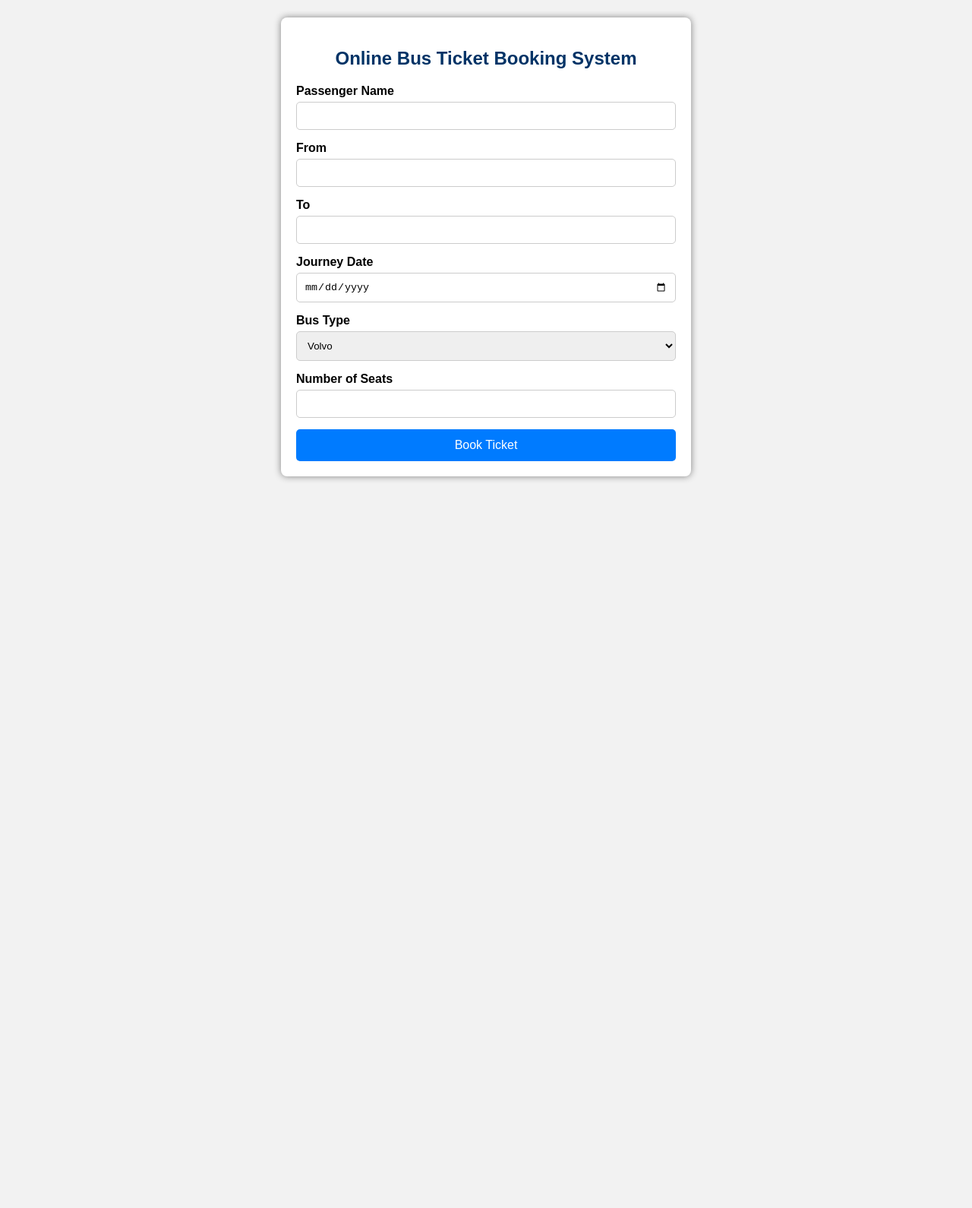
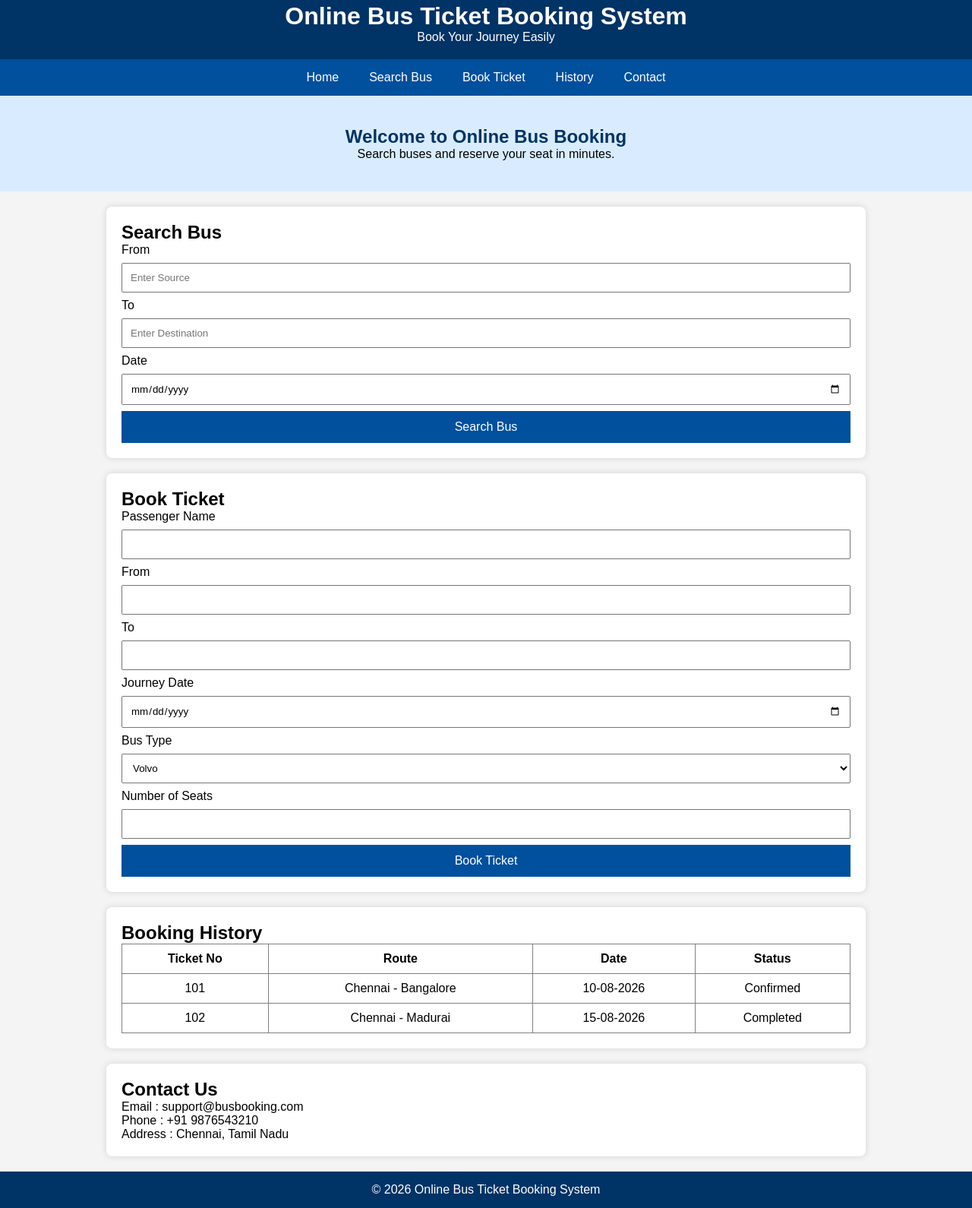
Before and after one commit to vgngfyuhk/CSA4305-Mathusri-P-192311363, a plain HTML site: page IP-Lab/EX NO10.html in a window 1280 px wide. Shown: the part 17-1607 px from the top of the page at 76% size. Before the commit the page ends 800 px from the top, so only its background shows below. Drawn offline with Linux system fonts and the light colour scheme.

Commit message:
Revamp Online Bus Ticket Booking HTML structure
Updated the HTML structure and styles for the Online Bus Ticket Booking system. Added navigation, hero section, and booking history.

```diff
--- a/IP-Lab/EX NO10.html
+++ b/IP-Lab/EX NO10.html
@@ -6,87 +6,133 @@
 <title>Online Bus Ticket Booking</title>
 
 <style>
+*{
+    margin:0;
+    padding:0;
+    box-sizing:border-box;
+    font-family:Arial,sans-serif;
+}
+
 body{
-    font-family:Arial,sans-serif;
-    background:#f2f2f2;
-    margin:0;
+    background:#f4f4f4;
+}
+
+header{
+    background:#003366;
+    color:white;
+    padding:20px;
+    text-align:center;
+}
+
+nav{
+    background:#00509E;
+    display:flex;
+    justify-content:center;
+    flex-wrap:wrap;
+}
+
+nav a{
+    color:white;
+    text-decoration:none;
+    padding:15px 20px;
+}
+
+nav a:hover{
+    background:#003366;
+}
+
+.hero{
+    background:#d9ecff;
+    text-align:center;
+    padding:40px;
+}
+
+.hero h2{
+    color:#003366;
 }
 
 .container{
-    max-width:500px;
-    margin:40px auto;
+    width:90%;
+    max-width:1000px;
+    margin:auto;
+}
+
+section{
     background:white;
+    margin:20px 0;
     padding:20px;
     border-radius:8px;
-    box-shadow:0 0 10px gray;
-}
-
-h2{
-    text-align:center;
-    color:#003366;
-}
-
-label{
-    font-weight:bold;
+    box-shadow:0 0 8px lightgray;
 }
 
 input,select{
     width:100%;
     padding:10px;
-    margin-top:5px;
-    margin-bottom:15px;
-    border:1px solid #ccc;
-    border-radius:5px;
-    box-sizing:border-box;
+    margin:8px 0;
 }
 
 button{
-    width:100%;
-    padding:12px;
-    background:#007BFF;
+    background:#00509E;
     color:white;
     border:none;
-    border-radius:5px;
+    padding:12px;
+    width:100%;
+    cursor:pointer;
     font-size:16px;
-    cursor:pointer;
 }
 
 button:hover{
-    background:#0056b3;
+    background:#003366;
+}
+
+table{
+    width:100%;
+    border-collapse:collapse;
+}
+
+table,th,td{
+    border:1px solid gray;
+}
+
+th,td{
+    padding:10px;
+    text-align:center;
+}
+
+footer{
+    background:#003366;
+    color:white;
+    text-align:center;
+    padding:15px;
 }
 
 @media(max-width:600px){
-.container{
-margin:15px;
+nav{
+flex-direction:column;
 }
 }
 </style>
 
 <script>
-function bookTicket()
-{
+function bookTicket(){
+
 var name=document.getElementById("name").value;
 var from=document.getElementById("from").value;
 var to=document.getElementById("to").value;
 var date=document.getElementById("date").value;
 var bus=document.getElementById("bus").value;
-var seats=document.getElementById("seats").value;
 
-if(name==""||from==""||to==""||date==""||seats=="")
-{
-alert("Please fill all fields");
+if(name==""||from==""||to==""||date==""){
+alert("Please fill all details.");
 return;
 }
 
-alert(
-"Ticket Booked Successfully!\n\n"+
-"Passenger : "+name+
-"\nFrom : "+from+
-"\nTo : "+to+
-"\nJourney Date : "+date+
-"\nBus Type : "+bus+
-"\nSeats : "+seats
-);
+alert("Ticket Booked Successfully!\n\nPassenger: "+name+
+"\nFrom: "+from+
+"\nTo: "+to+
+"\nDate: "+date+
+"\nBus Type: "+bus);
+
 }
 </script>
 
@@ -94,9 +140,45 @@ alert(
 
 <body>
 
+<header>
+<h1>Online Bus Ticket Booking System</h1>
+<p>Book Your Journey Easily</p>
+</header>
+
+<nav>
+<a href="#home">Home</a>
+<a href="#search">Search Bus</a>
+<a href="#booking">Book Ticket</a>
+<a href="#history">History</a>
+<a href="#contact">Contact</a>
+</nav>
+
+<div class="hero" id="home">
+<h2>Welcome to Online Bus Booking</h2>
+<p>Search buses and reserve your seat in minutes.</p>
+</div>
+
 <div class="container">
 
-<h2>Online Bus Ticket Booking System</h2>
+<section id="search">
+<h2>Search Bus</h2>
+
+<label>From</label>
+<input type="text" placeholder="Enter Source">
+
+<label>To</label>
+<input type="text" placeholder="Enter Destination">
+
+<label>Date</label>
+<input type="date">
+
+<button>Search Bus</button>
+
+</section>
+
+<section id="booking">
+
+<h2>Book Ticket</h2>
 
 <label>Passenger Name</label>
 <input type="text" id="name">
@@ -111,19 +193,71 @@ alert(
 <input type="date" id="date">
 
 <label>Bus Type</label>
+
 <select id="bus">
 <option>Volvo</option>
-<option>Sleeper</option>
-<option>AC Coach</option>
-<option>Non AC Coach</option>
+<option>AC Sleeper</option>
+<option>Non AC</option>
+<option>Luxury Coach</option>
 </select>
 
 <label>Number of Seats</label>
-<input type="number" id="seats" min="1">
+<input type="number" min="1">
 
 <button onclick="bookTicket()">Book Ticket</button>
 
+</section>
+
+<section id="history">
+
+<h2>Booking History</h2>
+
+<table>
+
+<tr>
+<th>Ticket No</th>
+<th>Route</th>
+<th>Date</th>
+<th>Status</th>
+</tr>
+
+<tr>
+<td>101</td>
+<td>Chennai - Bangalore</td>
+<td>10-08-2026</td>
+<td>Confirmed</td>
+</tr>
+
+<tr>
+<td>102</td>
+<td>Chennai - Madurai</td>
+<td>15-08-2026</td>
+<td>Completed</td>
+</tr>
+
+</table>
+
+</section>
+
+<section id="contact">
+
+<h2>Contact Us</h2>
+
+<p>Email : support@busbooking.com</p>
+
+<p>Phone : +91 9876543210</p>
+
+<p>Address : Chennai, Tamil Nadu</p>
+
+</section>
+
 </div>
+
+<footer>
+
+<p>© 2026 Online Bus Ticket Booking System</p>
+
+</footer>
 
 </body>
 </html>
```
